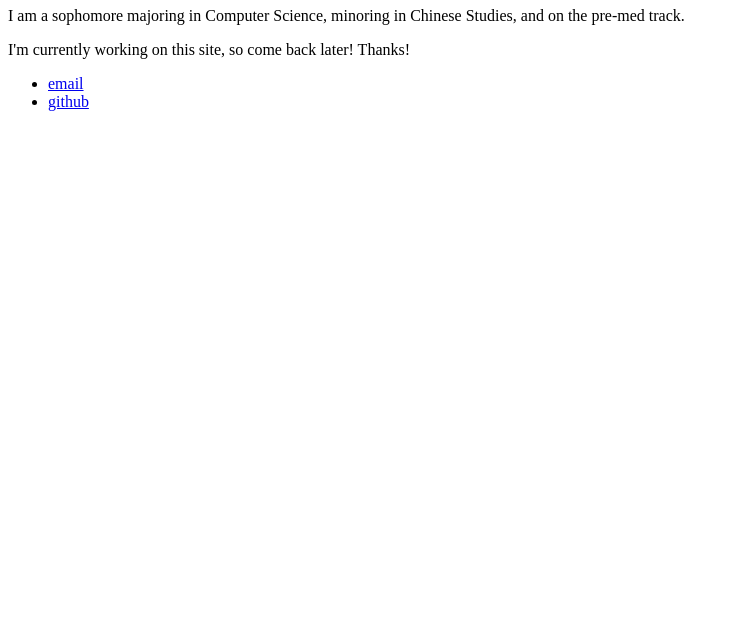
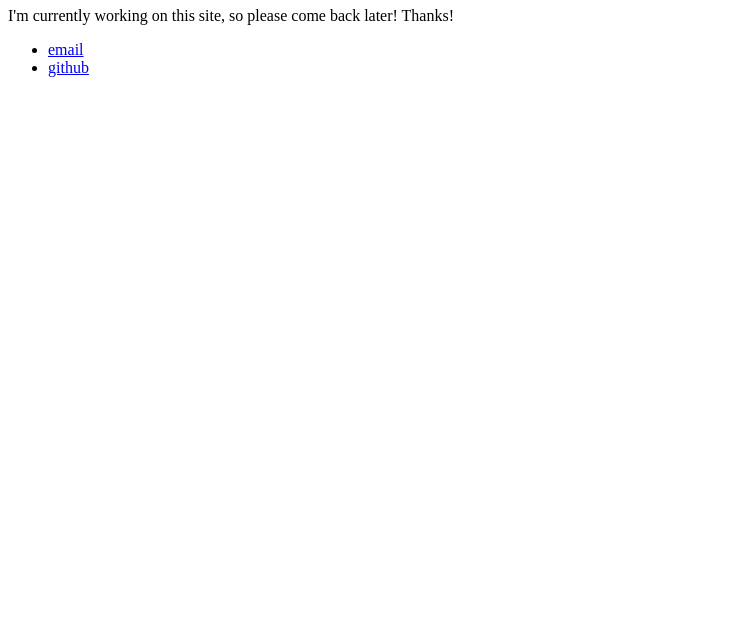
Before and after one commit to justinyangusa/janetcfang.github.io, a plain HTML site: page index.html in a window 1280 px wide. Shown: the part 161-800 px from the top of the page, without its empty margins (0-739 px from the left). Drawn offline with Linux system fonts and the light colour scheme.

Commit message:
rewording and fixing stuff

```diff
--- a/index.html
+++ b/index.html
@@ -15,8 +15,7 @@
 		<div class="container">
     		<div class="blurb">
         		<h1>Hey there, I'm Janet!</h1>
-				<p>I am a sophomore majoring in Computer Science, minoring in Chinese Studies, and on the pre-med track.</p>
-				<p>I'm currently working on this site, so come back later! Thanks!</p>
+			<p>I'm currently working on this site, so please come back later! Thanks!</p>
     		</div><!-- /.blurb -->
 		</div><!-- /.container -->
 		<footer>
```
